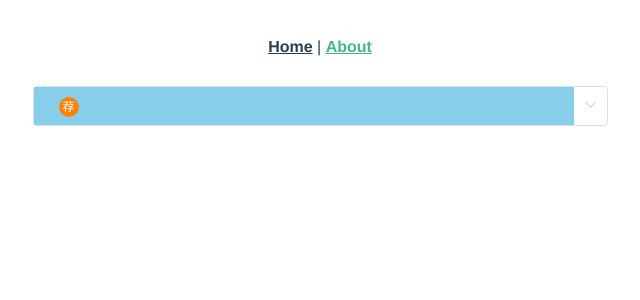
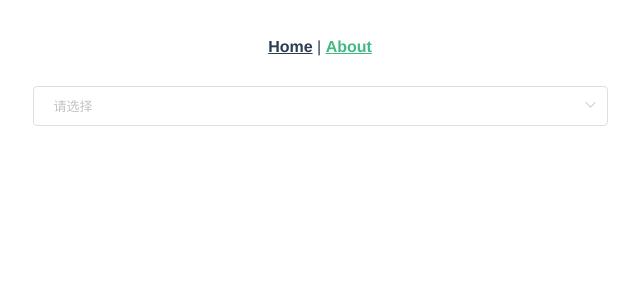
Before and after one commit to Ansai-eye/demo-vue-ts, a Vue app: page /#/about in a window 1280 px wide. Shown: the top 300 px of the page, without its empty margins (320-960 px from the left). Built offline with nearby package versions, Linux system fonts and the light colour scheme.

Commit message:
style optimize

```diff
--- a/src/views/About.vue
+++ b/src/views/About.vue
@@ -27,8 +27,11 @@
       <div class="selectresult" @click="handleClick">
         <el-row :gutter="10" style="line-height:38px;">
           <el-col :span="8" align="left">
-              <span class="city-name">{{ selected.value }}</span>
-              <span class="isrecommened"></span>
+            <span class="city-name" style="color:#606266" v-if="Object.keys(selected).indexOf('value')>-1">
+              {{selected.value}}
+            </span>
+            <span v-else class="placeholder">请选择</span>
+            <span class="isrecommened" v-if="Object.keys(selected).indexOf('value')>-1"></span>
           </el-col>
           <el-col :span="16" align="right">
             <el-tag
@@ -49,7 +52,7 @@ export default {
   data() {
     return {
       city: "",
-      selected:{},
+      selected: {},
       cities: [
         {
           value: "Beijing",
@@ -153,7 +156,8 @@ export default {
       this.$refs["select-city"].focus();
     },
     handleSelectChange(value) {
-      this.selected = this.cities && this.cities.filter(item => item.value === value)[0];
+      this.selected =
+        this.cities && this.cities.filter(item => item.value === value)[0];
     }
   }
 };
@@ -171,8 +175,14 @@ export default {
   padding-right: 5px;
 }
 
-.el-select{
-  width:575px;
+.placeholder{
+  color:#c3c3c3;
+  font-size: 13px;
+
+}
+
+.el-select {
+  width: 575px;
 }
 
 .selectresult {
@@ -180,10 +190,11 @@ export default {
   line-height: 34px;
   width: 500px;
   padding: 0 20px;
-  background-color: skyblue;
+  background-color: #fff;
   position: relative;
   top: -39px;
   left: 1px;
+  border-radius: 7px;
 }
 
 .self-define-item {
```
Lines whose indentation alone changed are shown as unchanged.
